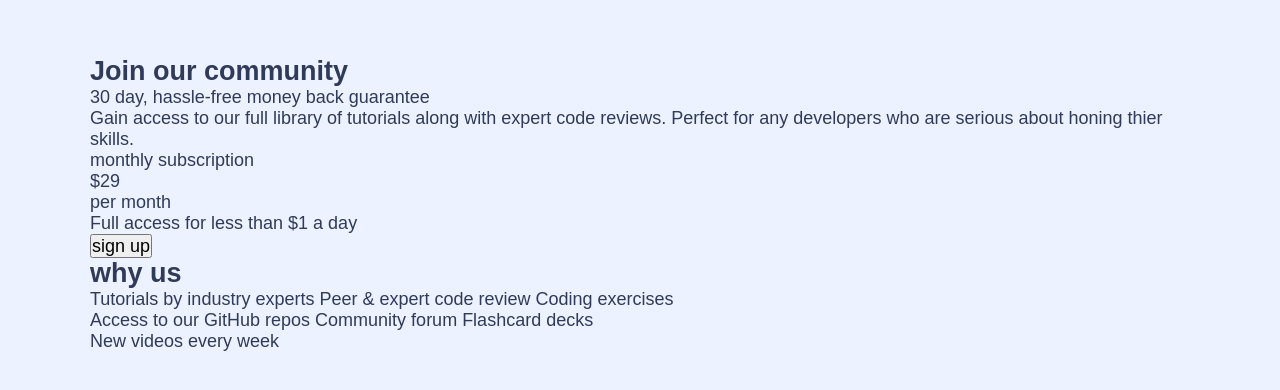
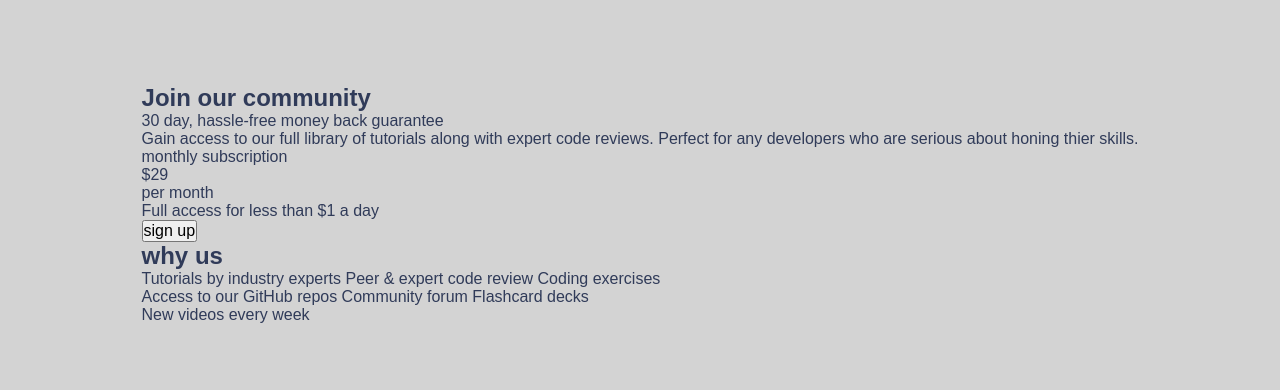
Before and after one commit to tokhirboiskhonov/Our-community-project, a plain HTML site: page index.html in a window 1280 px wide. Shown: the part 196-586 px from the top of the page. Drawn offline with nearby package versions, Linux system fonts and the light colour scheme.

Commit message:
feat: changed body styles

```diff
--- a/css/style.css
+++ b/css/style.css
@@ -22,10 +22,10 @@ body {
   padding: 0;
   margin: 0;
   font-family: "Hanken Grotesk", "Arial", sans-serif;
-  font-size: 18px;
+  font-size: 16px;
   font-weight: 500;
   line-height: normal;
-  background-color: #ecf2ff;
+  background-color: lightgray;
   color: #303b59;
 }
 
```
